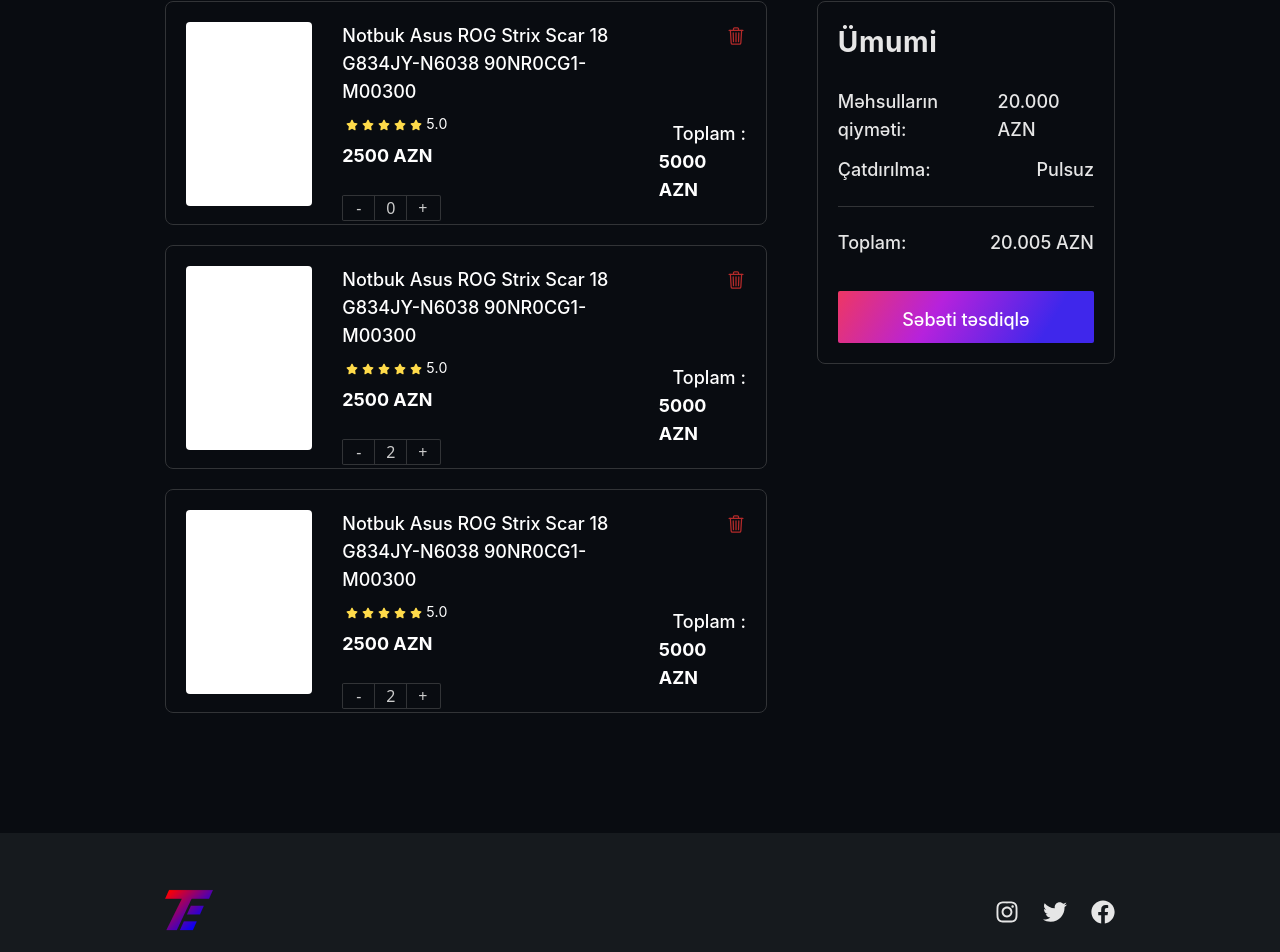
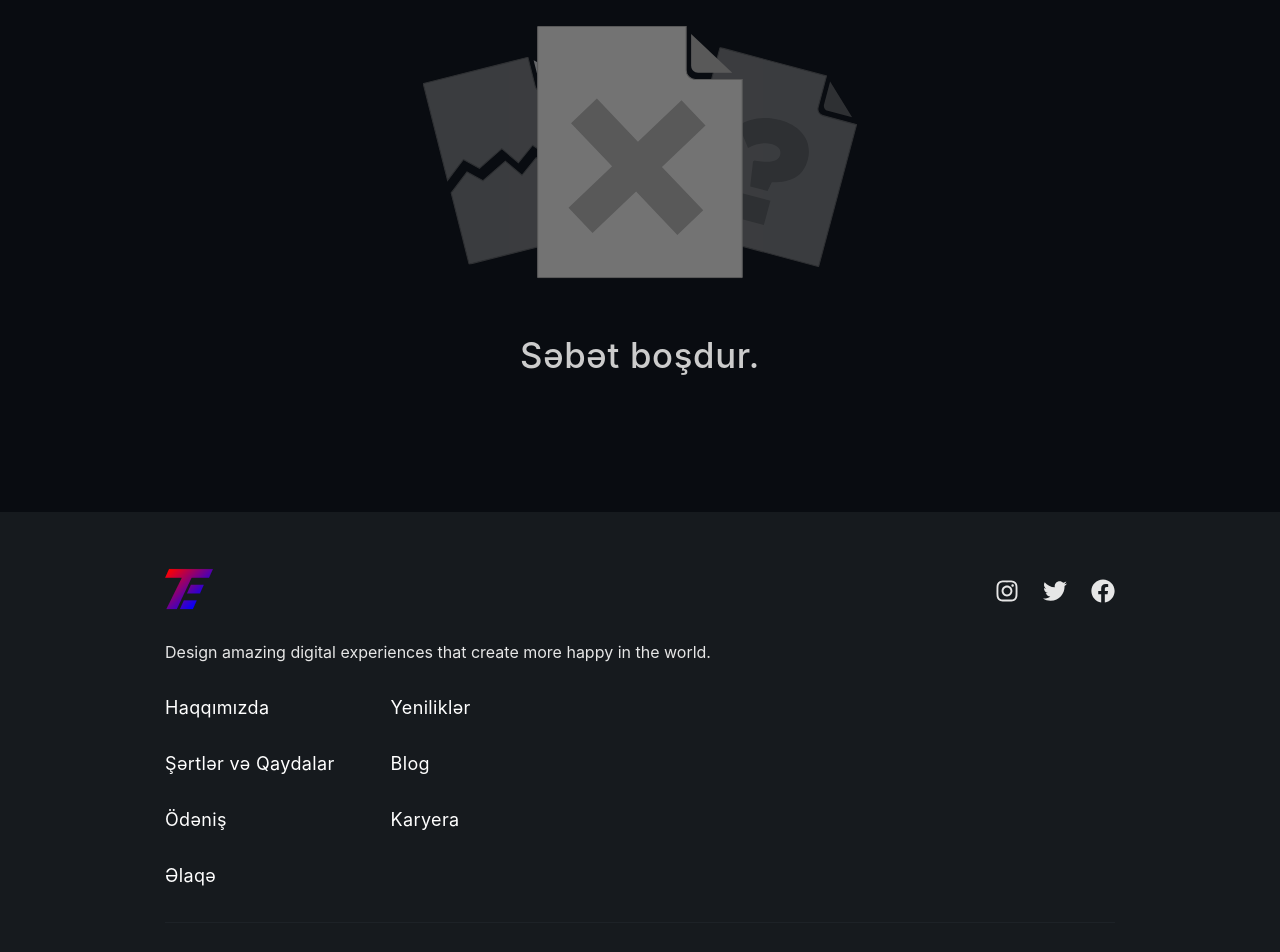
Before and after one commit to nigaraliyevas/TechEvo, a React (Vite) app: page /basket in a window 1280 px wide. Shown: the part 232-1184 px from the top of the page. Built offline with nearby package versions, Linux system fonts and the light colour scheme; a web font is replaced by a local one.

Commit message:
basket count and price

```diff
--- a/src/components/Basket/BsketItemPage/BasketItems.jsx
+++ b/src/components/Basket/BsketItemPage/BasketItems.jsx
@@ -2,26 +2,39 @@ import React, { useState } from 'react'
 import style from "./basketItem.module.scss"
 import { FaStar } from "react-icons/fa6";
 import { IoTrashOutline } from "react-icons/io5";
-const BasketItems = () => {
-  let [count,setCount] = useState(0)
-  function decriment() {
-    setCount(count+1)
-  }
-  function increment() {
-    if (count>0) {
-      setCount(count-1)
+import { useDispatch, useSelector } from 'react-redux';
+import { decrimentCount, incrementCount, removeCart } from '../../../redux/slices/BasketSlice';
+const BasketItems = ({basket}) => {
+  const [totalAmount,setTotalAmount] = useState(basket.count)
 
-    }
-  }
+  const counts = basket.map(item => item.count);
+  console.log(counts,"counts");
+
+
+console.log(basket,"basket item");
+  const dispatch = useDispatch()
+  const deletProduct = (id) => {
+    dispatch(removeCart(id));
+  };
+  const decrementBasketCount = (id) => {
+    dispatch(decrimentCount(id));
+  };
+
+  const incrementBasketCount = (id) => {
+    dispatch(incrementCount(id));
+  };
+
   return (
     <div className={style.basket_items}>
-        <div className={style.basket_item}>
+      {
+        basket.map((item,index)=>(
+        <div key={index} className={style.basket_item}>
           <div className={style.basket_image}>
-            <img src="" alt="" />
+            <img src={item.imageUrl[0]} alt="" />
           </div>
           <div className={style.basket_item_average}>
             <div className={style.item_average_title}>
-            Notbuk Asus ROG Strix Scar 18 G834JY-N6038 90NR0CG1-M00300
+            {item.name}
             </div>
             <div className={style.item_average_rating}>
               <span className={style.raition_icon}><FaStar size={12}/></span>
@@ -32,16 +45,16 @@ const BasketItems = () => {
               <span className={style.icoun_count}>5.0</span>
             </div>
             <div className={style.amount_price}>
-              2500 AZN
+             {item.price} AZN
               </div>
             <div className={style.item_counts}>
-              <button onClick={()=>increment()} className={style.count_button}>
+              <button onClick={()=>incrementBasketCount(item.id)} className={style.count_button}>
                 -
               </button>
               <button className={style.count_button}>
-                {count}
+                {item.count}
               </button>
-              <button onClick={()=>decriment()} className={style.count_button}>
+              <button onClick={()=>decrementBasketCount(item.id)} className={style.count_button}>
                 +
               </button>
 
@@ -49,7 +62,7 @@ const BasketItems = () => {
 
           </div>
           <div className={style.basket_item_left}>
-            <div className={style.item_left_delete}>
+            <div onClick={() => deletProduct(item.id)} className={style.item_left_delete}>
               <IoTrashOutline size={20}/>
             </div>
             <div className={style.basket_amounts}>
@@ -57,156 +70,15 @@ const BasketItems = () => {
                 Toplam :
               </div>
               <div className={style.amount_price}>
-              5000 AZN
+              {item.price*item.count} AZN
               </div>
 
             </div>
           </div>
         </div>
-        <div className={style.basket_item}>
-          <div className={style.basket_image}>
-            <img src="" alt="" />
-          </div>
-          <div className={style.basket_item_average}>
-            <div className={style.item_average_title}>
-            Notbuk Asus ROG Strix Scar 18 G834JY-N6038 90NR0CG1-M00300
-            </div>
-            <div className={style.item_average_rating}>
-              <span className={style.raition_icon}><FaStar size={12}/></span>
-              <span className={style.raition_icon}><FaStar size={12}/></span>
-              <span className={style.raition_icon}><FaStar size={12}/></span>
-              <span className={style.raition_icon}><FaStar size={12}/></span>
-              <span className={style.raition_icon}><FaStar size={12}/></span>
-              <span className={style.icoun_count}>5.0</span>
-            </div>
-            <div className={style.amount_price}>
-              2500 AZN
-              </div>
-            <div className={style.item_counts}>
-              <button className={style.count_button}>
-                -
-              </button>
-              <button className={style.count_button}>
-                2
-              </button>
-              <button className={style.count_button}>
-                +
-              </button>
 
-            </div>
-
-          </div>
-          <div className={style.basket_item_left}>
-            <div className={style.item_left_delete}>
-              <IoTrashOutline size={20}/>
-            </div>
-            <div className={style.basket_amounts}>
-              <div className={style.amount_name}>
-                Toplam :
-              </div>
-              <div className={style.amount_price}>
-              5000 AZN
-              </div>
-
-            </div>
-          </div>
-        </div>
-        <div className={style.basket_item}>
-          <div className={style.basket_image}>
-            <img src="" alt="" />
-          </div>
-          <div className={style.basket_item_average}>
-            <div className={style.item_average_title}>
-            Notbuk Asus ROG Strix Scar 18 G834JY-N6038 90NR0CG1-M00300
-            </div>
-            <div className={style.item_average_rating}>
-              <span className={style.raition_icon}><FaStar size={12}/></span>
-              <span className={style.raition_icon}><FaStar size={12}/></span>
-              <span className={style.raition_icon}><FaStar size={12}/></span>
-              <span className={style.raition_icon}><FaStar size={12}/></span>
-              <span className={style.raition_icon}><FaStar size={12}/></span>
-              <span className={style.icoun_count}>5.0</span>
-            </div>
-            <div className={style.amount_price}>
-              2500 AZN
-              </div>
-            <div className={style.item_counts}>
-              <button className={style.count_button}>
-                -
-              </button>
-              <button className={style.count_button}>
-                2
-              </button>
-              <button className={style.count_button}>
-                +
-              </button>
-
-            </div>
-
-          </div>
-          <div className={style.basket_item_left}>
-            <div className={style.item_left_delete}>
-              <IoTrashOutline size={20}/>
-            </div>
-            <div className={style.basket_amounts}>
-              <div className={style.amount_name}>
-                Toplam :
-              </div>
-              <div className={style.amount_price}>
-              5000 AZN
-              </div>
-
-            </div>
-          </div>
-        </div>
-        <div className={style.basket_item}>
-          <div className={style.basket_image}>
-            <img src="" alt="" />
-          </div>
-          <div className={style.basket_item_average}>
-            <div className={style.item_average_title}>
-            Notbuk Asus ROG Strix Scar 18 G834JY-N6038 90NR0CG1-M00300
-            </div>
-            <div className={style.item_average_rating}>
-              <span className={style.raition_icon}><FaStar size={12}/></span>
-              <span className={style.raition_icon}><FaStar size={12}/></span>
-              <span className={style.raition_icon}><FaStar size={12}/></span>
-              <span className={style.raition_icon}><FaStar size={12}/></span>
-              <span className={style.raition_icon}><FaStar size={12}/></span>
-              <span className={style.icoun_count}>5.0</span>
-            </div>
-            <div className={style.amount_price}>
-              2500 AZN
-              </div>
-            <div className={style.item_counts}>
-              <button className={style.count_button}>
-                -
-              </button>
-              <button className={style.count_button}>
-                2
-              </button>
-              <button className={style.count_button}>
-                +
-              </button>
-
-            </div>
-
-          </div>
-          <div className={style.basket_item_left}>
-            <div className={style.item_left_delete}>
-              <IoTrashOutline size={20}/>
-            </div>
-            <div className={style.basket_amounts}>
-              <div className={style.amount_name}>
-                Toplam :
-              </div>
-              <div className={style.amount_price}>
-              5000 AZN
-              </div>
-
-            </div>
-          </div>
-        </div>
+        ))
+      }
     </div>
   )
 }
--- a/src/components/Basket/BsketItemPage/basketItem.module.scss
+++ b/src/components/Basket/BsketItemPage/basketItem.module.scss
@@ -1,10 +1,13 @@
 @import '../../../assets/variables/variables';
-.basket_items{
-            height: 712px;
-            overflow-y: auto;
-            padding-right: 20px;
+
+.basket_items {
+    max-height: 712px;
+    overflow-y: auto;
+    padding-right: 20px;
+    overflow-x: hidden;
+
     .basket_item {
-        width: 100%;
+        width: 700px;
         height: 224px;
         border: 1px solid rgba(50, 52, 55, 1);
         border-radius: 8px;
@@ -15,16 +18,22 @@
         .basket_image {
             width: 235px;
             height: 184px;
-            background-color: white;
             border-radius: 4px;
+
+            img {
+                width: 100%;
+                height: 100%;
+            }
         }
 
         .basket_item_average {
             display: flex;
             flex-direction: column;
-            margin-left: 30px;
+            padding-left: 30px;
+            width: 363px;
 
             .item_average_title {
+                min-height: 56px;
                 font-family: $fontFamily;
                 font-size: 18px;
                 font-weight: 500;
@@ -59,6 +68,7 @@
                 line-height: 28.23px;
                 color: $firstColor;
                 margin-bottom: 25px;
+
 
             }
 
@@ -97,6 +107,7 @@
                 flex-direction: column;
                 align-items: flex-end;
                 width: 87px;
+
                 .amount_name {
                     font-family: $fontFamily;
                     font-size: 18px;
@@ -111,16 +122,21 @@
                     font-weight: 700;
                     line-height: 28px;
                     color: $firstColor;
+                    min-width: 200px;
+                    text-align: end;
 
                 }
             }
         }
     }
 }
+
 /* Scrollbar'ın genel genişliği */
 ::-webkit-scrollbar {
-    width: 12px; /* Dikey scroll için genişlik */
-    height: 12px; /* Yatay scroll için yükseklik */
+    width: 12px;
+    /* Dikey scroll için genişlik */
+    height: 12px;
+    /* Yatay scroll için yükseklik */
 }
 
 /* Scrollbar arkaplan rengi */
--- a/src/components/Favorites/FavoriteCard.jsx
+++ b/src/components/Favorites/FavoriteCard.jsx
@@ -1,5 +1,5 @@
 import React from "react";
-import { useMediaQuery } from "react-responsive";
+// import { useMediaQuery } from "react-responsive";
 import { TiHeartFullOutline } from "react-icons/ti";
 import StarRating from "../../components/Rating/StarRating";
 import style from "./Favorites.module.scss";
--- a/src/pages/user/BasketPage/BasketPage.jsx
+++ b/src/pages/user/BasketPage/BasketPage.jsx
@@ -2,27 +2,43 @@ import style from "./Basket.module.scss"
 import BasketItems from '../../../components/Basket/BsketItemPage/BasketItems'
 import BasketTotalAmount from '../../../components/Basket/BasketTotalItemPage/BasketTotalAmount'
 import empty from '../../../assets/images/Basket/empty.svg'
+import { useDispatch, useSelector } from "react-redux"
+
 const BasketPage = () => {
+  const {basket} = useSelector((state)=>state.basket)
+
+console.log(basket,"basket");
+
+
+
   return (
+
+
     <div className={style.conatiner}>
       <h2 className={style.basket_title}>
          Səbət
       </h2>
+      {basket.length>0?
+      <div>
       <div className={style.basket_items_container}>
 
      <div className={style.basket_items}>
-          <BasketItems />
+       <BasketItems basket={basket}/>
      </div>
      <div className={style.basket_total}>
        <BasketTotalAmount />
      </div>
    </div>
-      {/* <div className={style.basket_empty_conatiner}>
+
+      </div>:
+      <div className={style.basket_empty_conatiner}>
           <img src={empty} alt="" />
           <h2 className={style.basket_empty_title}>
           Səbət boşdur.
           </h2>
-      </div> */}
+      </div>
+
+      }
     </div>
   )
 }
--- a/src/pages/user/HomePage/Section/Card/Card.jsx
+++ b/src/pages/user/HomePage/Section/Card/Card.jsx
@@ -6,8 +6,11 @@ import StarRating from "../../../../../components/Rating/StarRating";
 import style from "../../HomePage.module.scss";
 import { Link, useNavigate } from "react-router-dom"; // useNavigate-i idxal et
 import { useDispatch, useSelector } from "react-redux";
-import { addToFavorites, removeFromFavorites } from "../../../../../redux/slices/favoritesSlice";
-
+import {
+  addToFavorites,
+  removeFromFavorites,
+} from "../../../../../redux/slices/favoritesSlice";
+import { addToCart } from "../../../../../redux/slices/BasketSlice";
 function Card({ card }) {
   const { name, price, imageUrl, rating, id } = card;
   const dispatch = useDispatch();
@@ -59,8 +62,18 @@ function Card({ card }) {
     setSelectedImage(index);
   };
 
+///Basket-e elave etmek
+const {basket} = useSelector((state)=>state.basket)
+console.log(basket,"cart");
+
+  const addbasket = () => {
+    dispatch(addToCart(card));
+  };
   return (
-    <Link style={({ textDecoration: "none" })} to={`/product?id=${id}`} className={style.card}>
+    <div
+      style={{ textDecoration: "none" }}
+      className={style.card}
+    >
       <span className={style.cardAnimationSpan}></span>
       <span className={style.cardAnimationSpan}></span>
       <span className={style.cardAnimationSpan}></span>
@@ -80,6 +93,7 @@ function Card({ card }) {
               height: "100%",
             }}
           >
+            <Link  to={`/product?id=${id}`}>
             {imageUrl.map((imgSrc, index) => (
               <img
                 key={index}
@@ -89,6 +103,7 @@ function Card({ card }) {
                 style={{ width: `${100 / imageUrl.length}%` }}
               />
             ))}
+            </Link>
           </div>
         </div>
 
@@ -96,7 +111,9 @@ function Card({ card }) {
           {imageUrl.map((_, index) => (
             <div
               key={index}
-              className={`${style.radioDiv} ${selectedImage === index ? style.selected : ""}`}
+              className={`${style.radioDiv} ${
+                selectedImage === index ? style.selected : ""
+              }`}
               onClick={() => handleDivClick(index)} // Siçan üçün klik
             />
           ))}
@@ -120,13 +137,13 @@ function Card({ card }) {
             <StarRating value={rating} />
             <div className={style.basketBg}>
               <a href="#">
-                <SlBasket style={{ width: "18px", height: "18px" }} />
+                <SlBasket onClick={addbasket} style={{ width: "18px", height: "18px" }} />
               </a>
             </div>
           </div>
         </div>
       </div>
-    </Link>
+    </div>
   );
 }
 
--- a/src/pages/user/HomePage/Section/Section.jsx
+++ b/src/pages/user/HomePage/Section/Section.jsx
@@ -11,11 +11,15 @@ import "swiper/css/navigation";
 import Card from "./Card/Card";
 import { products } from "../../../../products";
 import styles from "../HomePage.module.scss";
+import { useDispatch } from "react-redux";
+
 
 
 
 const Section = ({ title, data = products }) => {
   const swiperRef = useRef(null);
+
+
 
   // Ekran ölçüsünü saxlamaq üçün state
   const [isMobile, setIsMobile] = useState(window.innerWidth <= 480);
--- a/src/redux/store.js
+++ b/src/redux/store.js
@@ -3,12 +3,13 @@ import authReducer from './slices/AuthSlice';
 import { productApi } from "./sercives/productApi";
 import { setupListeners } from "@reduxjs/toolkit/query";
 import favoritesReducer from "./slices/favoritesSlice"; // favoritesSlice faylını əlavə edin
-
+import basketSlice from "./slices/BasketSlice"
 const store = configureStore({
   reducer: {
     auth: authReducer,
     favorites: favoritesReducer, // favorites slice əlavə edildi
     [productApi.reducerPath]: productApi.reducer,
+    basket:basketSlice,
   },
   middleware: (getDefaultMiddleware) =>
     getDefaultMiddleware().concat(productApi.middleware),
```
Also changed, not shown: src/redux/slices/BasketSlice.js (+40 -13 lines). Lines whose indentation alone changed are shown as unchanged.
